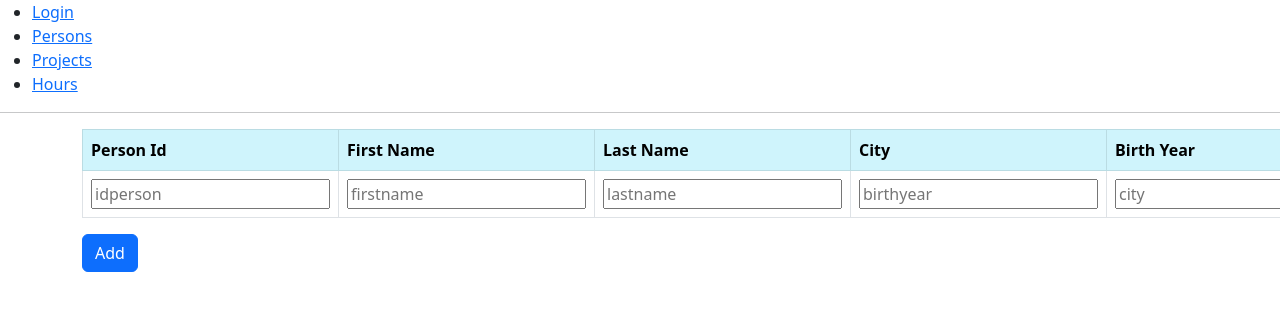
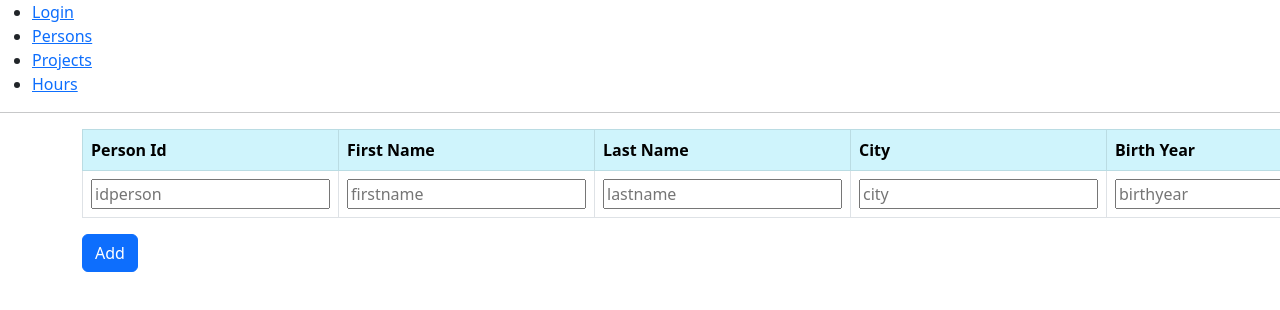
Before and after one commit to Miiaroma/project-frontend, a React (Create React App) app: page /addperson in a window 1280 px wide. Shown: the top 310 px of the page. Built offline with nearby package versions, Linux system fonts and the light colour scheme.

Commit message:
Person modified.

```diff
--- a/src/person/AddPerson.js
+++ b/src/person/AddPerson.js
@@ -66,8 +66,8 @@ const AddPerson = () => {
                         <td><input type="number" min="1" id="idperson" placeholder='idperson' onChange={e => setIdperson(e.target.value)} /></td>
                         <td><input type="text" id="firstname" placeholder='firstname' onChange={e => setFirstname(e.target.value)} /></td>
                         <td><input type="text" id="lastname" placeholder='lastname' onChange={e => setLastname(e.target.value)} /></td>
+                        <td><input type="text" id="city" placeholder='city' onChange={e => setCity(e.target.value)} /></td>
                         <td><input type="number" id="birthyear" placeholder='birthyear' onChange={e => setBirthyear(e.target.value)} /></td>
-                        <td><input type="text" id="city" placeholder='city' onChange={e => setCity(e.target.value)} /></td>
                         <td><input type="number" id="salary" placeholder='salary' onChange={e => setSalary(e.target.value)} /></td>
                         <td><input type="text" id="password" placeholder='password' onChange={e => setPassword(e.target.value)} /></td>
                     </tr>
--- a/src/person/SelectedPerson.js
+++ b/src/person/SelectedPerson.js
@@ -102,8 +102,8 @@ const SelectedPerson = (props) => {
                         <td><input type="number" id="birthyear" value={birth_year} onChange={e => setBirthyear(e.target.value)} /></td>
                         <td><input type="text" id="city" value={city} onChange={e => setCity(e.target.value)} /></td>
                         <td><input type="number" id="salary" value={salary} onChange={e => setSalary(e.target.value)} /></td>
+                        <td><input type="text" id="password" value={password} onChange={e => setPassword(e.target.value)} /></td>
                         <td><button type="submit" className='btn btn-primary' onClick={handleSubmit}  disabled={loading}>Update</button></td>
-                        <td><input type="text" id="password" value={password} onChange={e => setPassword(e.target.value)} /></td>
                         </tr>
 
                     </tbody>
```
